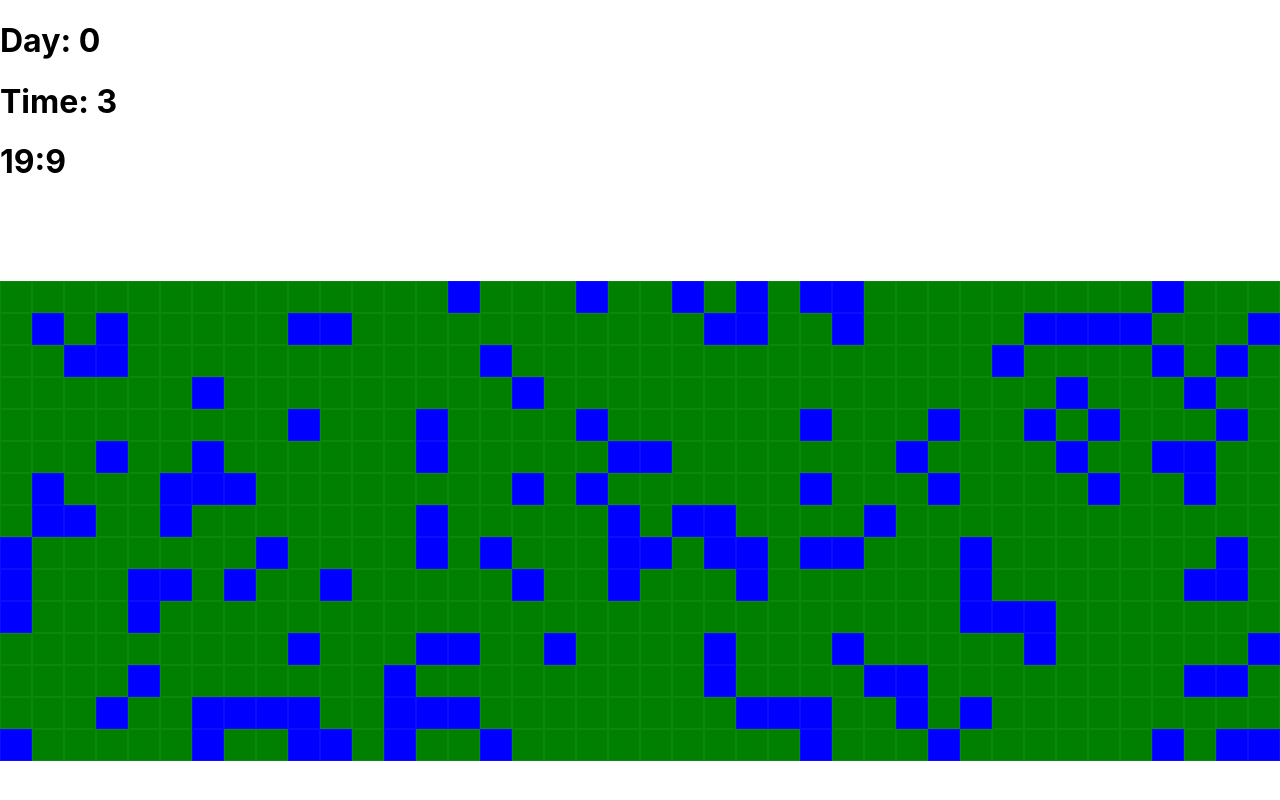
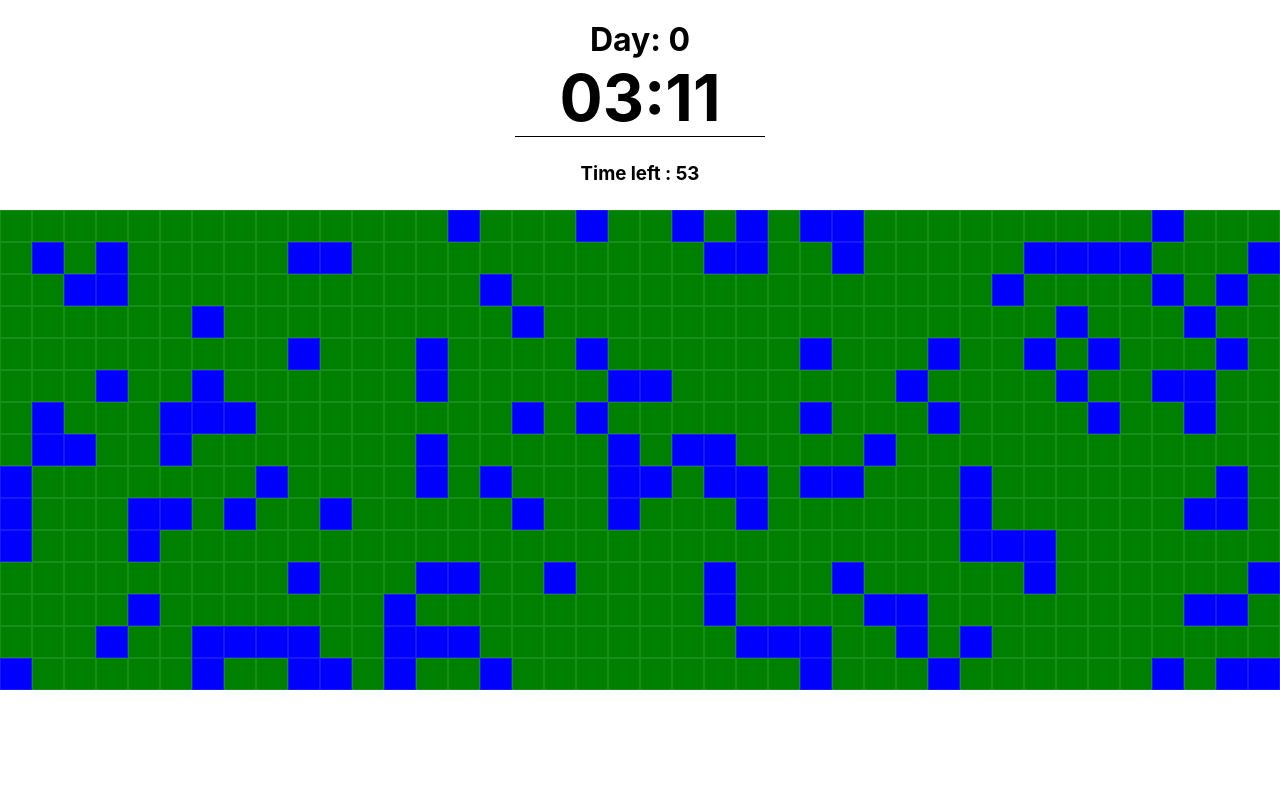
Before and after one commit to salomaogabriel/EcosystemSimulation, a React (Create React App) app: page / in a window 1280 px wide. Shown: the top 800 px of the page. Built offline with nearby package versions, Linux system fonts and the light colour scheme.

Commit message:
Style Clock

```diff
--- a/src/App.js
+++ b/src/App.js
@@ -3,8 +3,8 @@ import Clock from "./pages/clock/index";
 function App() {
   return (
     <>
-      <Clock timeDuration="10" />
-      <Grid width="40" height="15" timeDuration="10" />
+      <Clock timeDuration="60" />
+      <Grid width="40" height="15" timeDuration="60" />
     </>
   );
 }
--- a/src/pages/clock/index.css
+++ b/src/pages/clock/index.css
@@ -0,0 +1,22 @@
+.clock {
+  display: flex;
+  flex-direction: column;
+  width: fit-content;
+  margin: auto;
+  text-align: center;
+}
+.clock h1 {
+  font-size: 64px;
+  margin: 0;
+  border-bottom: 1px solid black;
+  width: 250px;
+  margin-bottom: 25px;
+}
+.clock h3 {
+  margin: 0;
+}
+.clock h2 {
+  margin: 0;
+  margin-top: 20px;
+  font-size: 32px;
+}
--- a/src/pages/clock/index.js
+++ b/src/pages/clock/index.js
@@ -1,5 +1,5 @@
 import React, { Component } from "react";
-
+import "./index.css";
 export class Clock extends Component {
   constructor(props) {
     super(props);
@@ -39,11 +39,10 @@ export class Clock extends Component {
       seconds %= 3600;
       hour++;
     }
-    // if (hour > 23) {
-    //   hour = 23;
-    //   minutes = 59;
-    // }
-
+    if (hour > 23) {
+      hour = 23;
+      minutes = 59;
+    }
     this.setState({ minutes: minutes });
     this.setState({ hour: hour });
     this.setState({ seconds: seconds });
@@ -73,12 +72,16 @@ export class Clock extends Component {
     return secondsInADay / timeDuration;
   }
   render() {
+    let hour = this.state.hour;
+    let minutes = this.state.minutes;
+    hour = ("0" + hour).slice(-2);
+    minutes = ("0" + minutes).slice(-2);
     return (
-      <>
-        <h1>{`Day: ${this.state.day}`}</h1>
-        <h1>{`Time: ${this.state.timeLeft}`}</h1>
-        <h1>{` ${this.state.hour}:${this.state.minutes}`}</h1>
-      </>
+      <div className="clock" id="clock">
+        <h2>{`Day: ${this.state.day}`}</h2>
+        <h1>{` ${hour}:${minutes}`}</h1>
+        <h3>{`Time left : ${this.state.timeLeft}`}</h3>
+      </div>
     );
   }
 }
--- a/src/pages/grid/index.css
+++ b/src/pages/grid/index.css
@@ -1,7 +1,7 @@
 .grid {
   margin: auto;
   width: fit-content;
-  margin-top: 100px;
+  margin-top: 25px;
   margin-bottom: 50px;
 }
 .row {
--- a/src/pages/grid/index.js
+++ b/src/pages/grid/index.js
@@ -52,7 +52,6 @@ export class Grid extends Component {
                 const isWater = column.isWater;
                 const chanceToGrowPlant = column.chanceToGrowPlant;
                 const canHavePlants = column.canHavePlants;
-                const hasPlants = column.hasPlants;
                 return (
                   <Node
                     key={columnKey}
@@ -63,7 +62,6 @@ export class Grid extends Component {
                     growPlantsInterval={this.state.growPlantsInterval}
                     chanceToGrowPlant={chanceToGrowPlant}
                     canHavePlants={canHavePlants}
-                    hasPlants={hasPlants}
                     addPlantToNode={(row, column) =>
                       this.addPlantToNode(row, column)
                     }
@@ -93,6 +91,5 @@ const createTerrain = (column, row) => {
     isWater: isWater,
     chanceToGrowPlant: grow,
     canHavePlants: canHavePlants,
-    hasPlants: false,
   };
 };
--- a/src/pages/node/index.css
+++ b/src/pages/node/index.css
@@ -1,6 +1,6 @@
 .node {
   padding: 15px;
-  border: 1px solid rgba(255, 255, 255, 0.05);
+  border: 1px solid rgba(255, 255, 255, 0.1);
 }
 .land {
   background-color: green;
--- a/src/pages/node/index.js
+++ b/src/pages/node/index.js
@@ -12,7 +12,6 @@ export default class Node extends Component {
       chanceToGrowPlant: props.chanceToGrowPlant,
       plantStatus: "",
       canHavePlants: props.canHavePlants,
-      hasPlants: props.hasPlants,
       addPlantToNode: props.addPlantToNode,
     };
   }
```
Also changed, not shown: src/pages/animal/index.js (added, +17 -0 lines), 2 other files (tests, documents, lock files or other folders).
